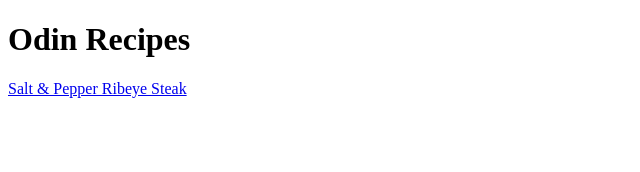
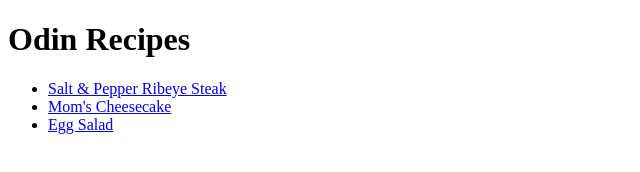
Before and after one commit to Snizze/odin-recipes, a plain HTML site: page index.html in a window 1280 px wide. Shown: the whole page, without its empty margins (0-640 px from the left). Drawn offline with Linux system fonts and the light colour scheme.

Commit message:
Updated index to include all 3 recipe links

```diff
--- a/index.html
+++ b/index.html
@@ -8,6 +8,10 @@
 </head>
 <body>
     <h1>Odin Recipes</h1>
-    <a href="recipes/ribeye_steak.html">Salt & Pepper Ribeye Steak</a>
+    <ul>
+        <li><a href="recipes/ribeye_steak.html">Salt & Pepper Ribeye Steak</a></li>
+        <li><a href="recipes/cheesecake.html">Mom's Cheesecake</a></li>
+        <li><a href="recipes/egg_salad.html">Egg Salad</a></li>
+    </ul>
 </body>
 </html>
```
